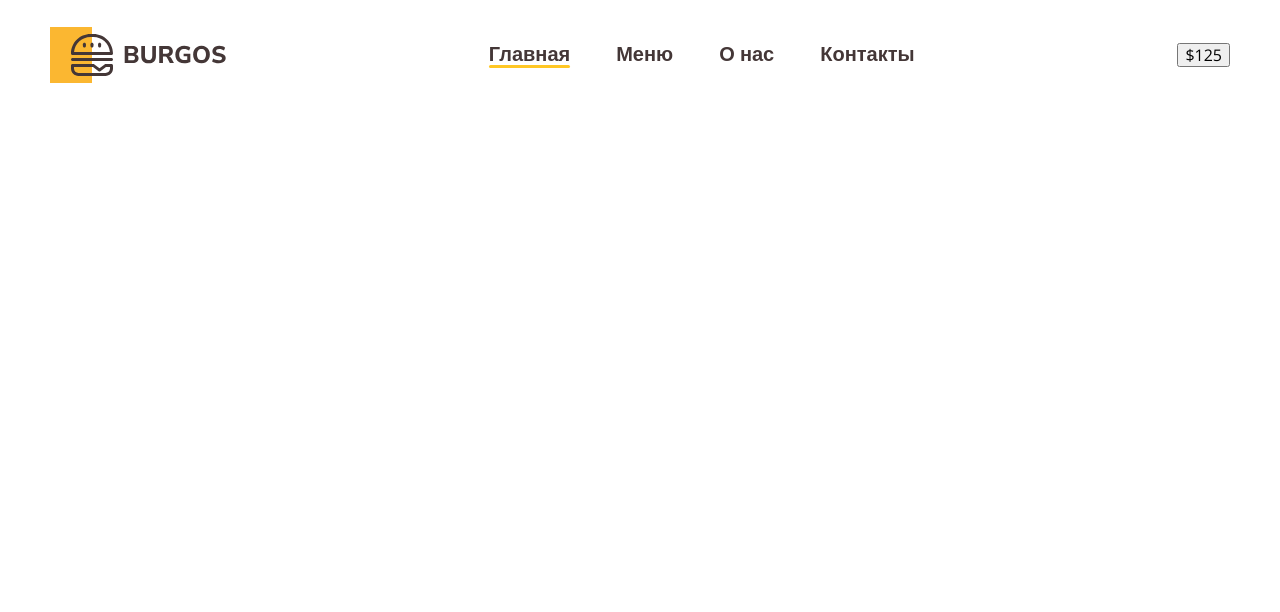
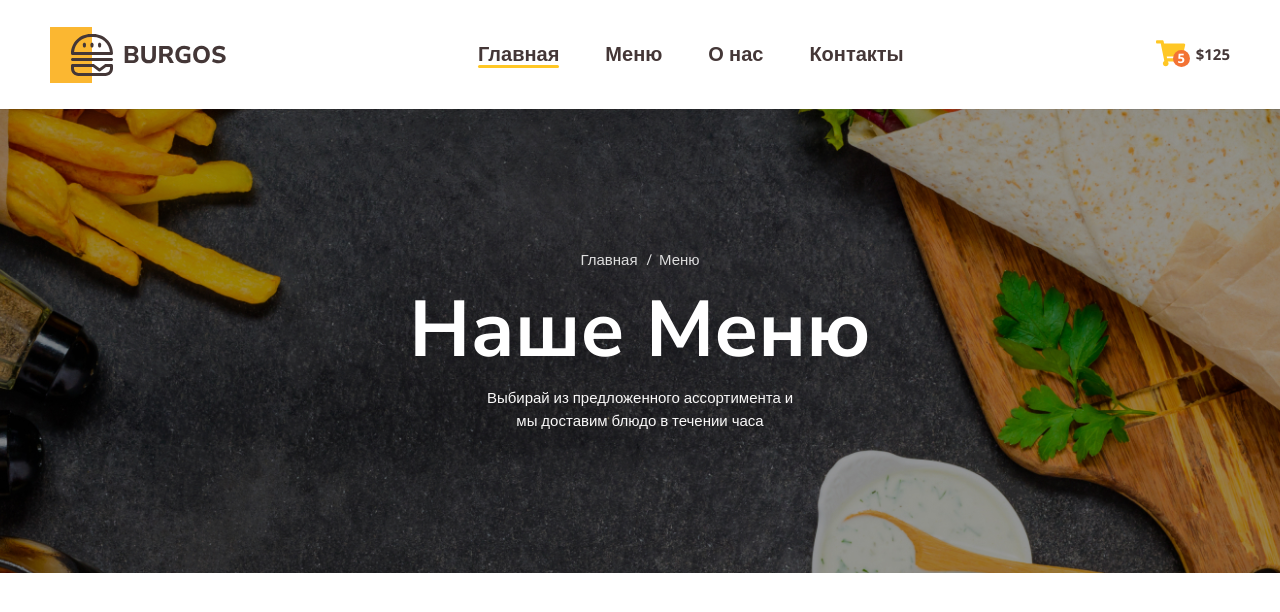
Before and after one commit to kotpas/Module01-Burger, a plain HTML site: page index.html in a window 1280 px wide. Drawn offline with nearby package versions, Linux system fonts and the light colour scheme.

Commit message:
Add styles

```diff
--- a/index.html
+++ b/index.html
@@ -1,5 +1,5 @@
 <!DOCTYPE html>
-<html lang="en">
+<html lang="ru">
 <head>
     <meta charset="UTF-8">
     <meta http-equiv="X-UA-Compatible" content="IE=edge">
@@ -24,9 +24,25 @@
                         <li><a href="#">Контакты</a></li>
                     </ul>
                 </nav>
-                <button type="button">$125</button>
+                <button type="button" class="button">
+                        <span class="button-item">
+                            <img src="images/cart.svg" alt="Корзина">
+                            <span class="button-count">5</span>
+                        </span>
+                    <span class="button-text">$125</span>
+                </button>
             </div>
         </div>
     </header>
+    <div class="bg">
+        <div class="container">
+            <ul class="breadcrumbs">
+                <li> <a href="#">Главная</a></li>
+                <li> <a href="#">Меню</a></li>
+            </ul>
+            <h1 class="title">Наше Меню</h1>
+            <p class="description">Выбирай из предложенного ассортимента и мы доставим блюдо в течении часа</p>
+        </div>
+    </div>
 </body>
 </html>
--- a/styles/main.css
+++ b/styles/main.css
@@ -47,3 +47,78 @@ body {
 .header-nav a.active::after {
     background: #ffc725;
 }
+.button {
+    display: flex;
+    align-items: center;
+    background-color: transparent;
+    border: none;
+    padding: 0;
+    gap: 10px;
+}
+.button-item {
+    position: relative;
+}
+.button-count {
+    font-weight: 700;
+    font-size: 13px;
+    color: #FFFFFF;
+    background: #F37335;
+    border-radius: 100%;
+    position: absolute;
+    width: 17px;
+    height: 17px;
+    text-align: center;
+    line-height: 1.3;
+    bottom: 3px;
+    right: -4px;
+}
+.button-text {
+    color: #443737;
+    font-weight: 700;
+    font-size: 15px;
+}
+.bg {
+    text-align: center;
+    color: #FFFFFF;
+    background-image: url(../images/bg.jpg);
+    background-size: cover;
+    background-position: center center;
+    padding: 142px 0;
+}
+.breadcrumbs {
+    padding-left: 0;
+    margin-top: 0;
+    list-style-type: none;
+    display: flex;
+    justify-content: center;
+    gap: 16px;
+}
+.breadcrumbs a {
+    color: #dedede;
+    font-size: 15px;
+    font-family: 'Open Sans', sans-serif;
+    text-decoration: none;
+
+}
+.breadcrumbs a::before {
+    content: '/';
+    position: relative;
+    left: -7px;
+}
+.breadcrumbs li:first-child a::before {
+    display: none;
+}
+.title {
+    font-weight: 700;
+    font-size: 79px;
+    margin-top: 10px;
+    margin-bottom: 10px;
+}
+.description {
+    font-family: 'Open Sans', sans-serif;
+    font-size: 15px;
+    line-height: 1.5;
+    color: #FAF9F9;
+    max-width: 320px;
+    margin: 0 auto;
+}
```
Also changed, not shown: images/bg.jpg (added), images/cart.svg (added), images/test.png (deleted).
